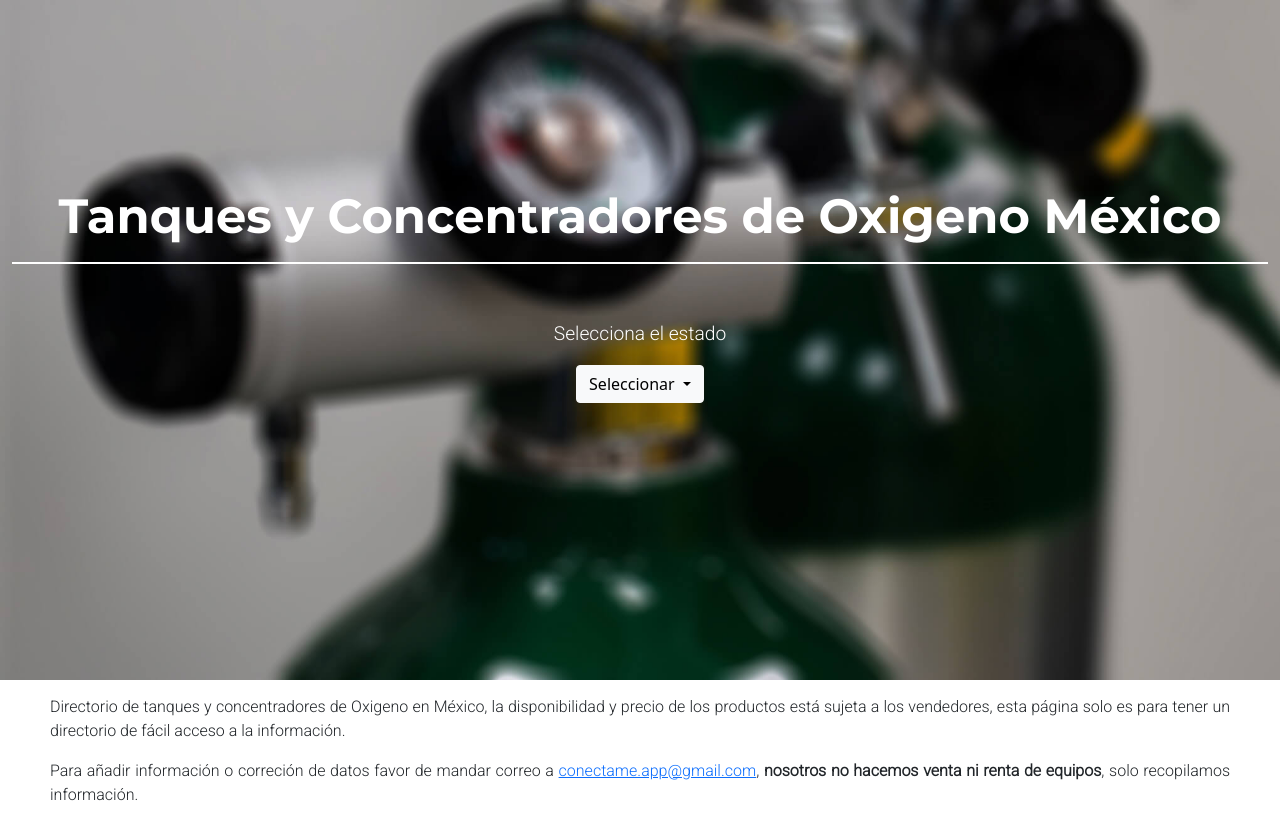
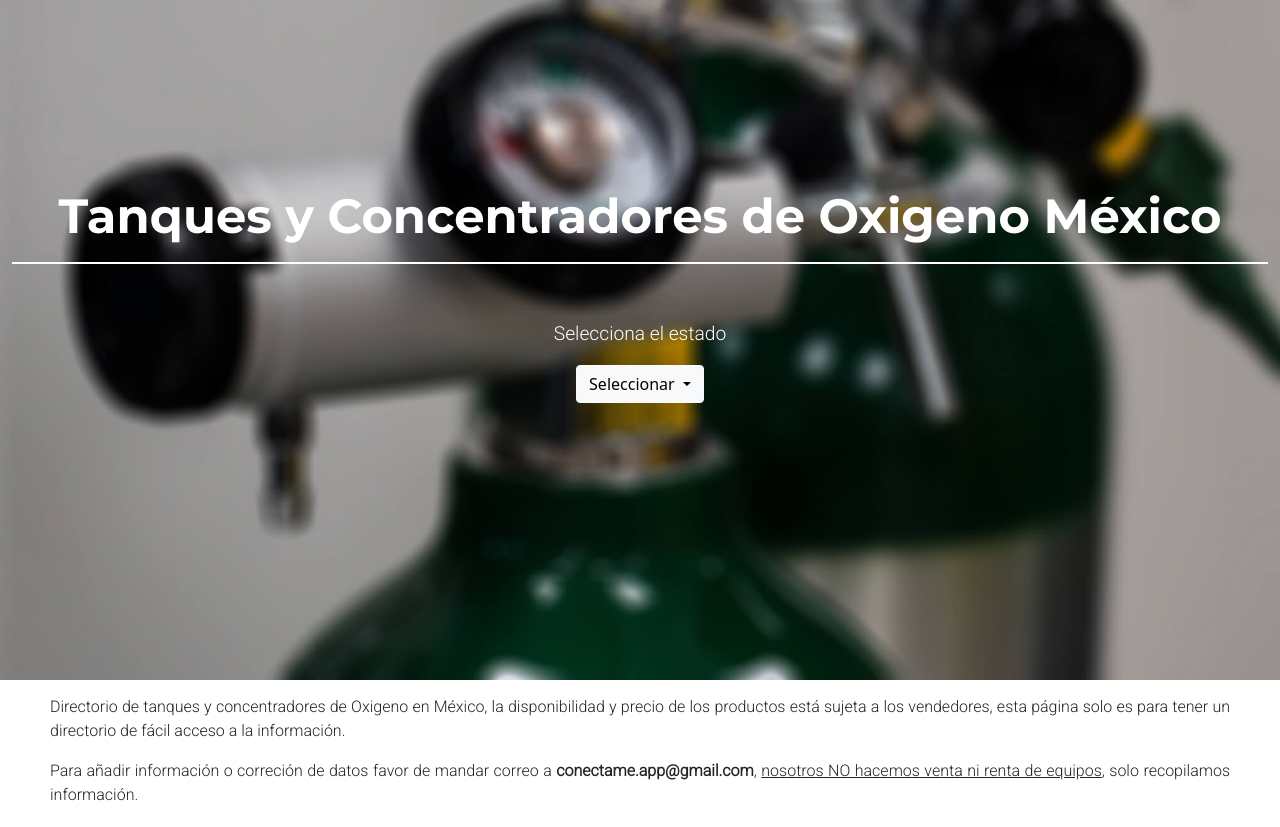
Before and after one commit to DYEWolf/tanques-oxigeno, an Angular app: page / in a window 1280 px wide. Built offline with nearby package versions, Linux system fonts and the light colour scheme.

Commit message:
change styles

```diff
--- a/src/app/app.component.html
+++ b/src/app/app.component.html
@@ -50,9 +50,8 @@
   </p>
   <p>
     Para añadir información o correción de datos favor de mandar correo a
-    <a href="mailto:conectame.app@gmail.com?subject=Soporte"
-      >conectame.app@gmail.com</a
-    >, <b>nosotros no hacemos venta ni renta de equipos</b>, solo recopilamos
+    <b>conectame.app@gmail.com</b>,
+    <u>nosotros NO hacemos venta ni renta de equipos</u>, solo recopilamos
     información.
   </p>
 </div>
```
